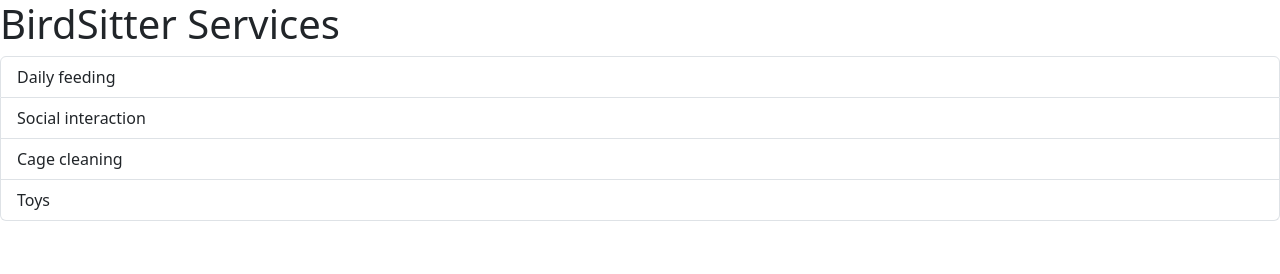
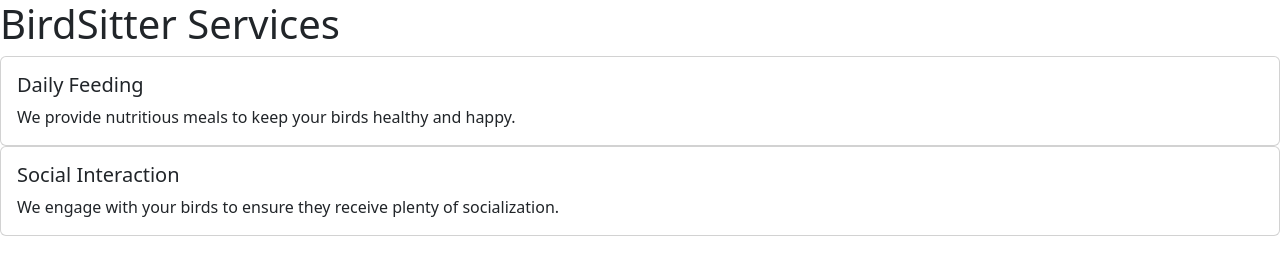
Before and after one commit to dial0010/mis4013hw1, a plain HTML site: page birdsitter.html in a window 1280 px wide. Drawn offline with nearby package versions, Linux system fonts and the light colour scheme.

Commit message:
Update birdsitter.html

```diff
--- a/birdsitter.html
+++ b/birdsitter.html
@@ -1,15 +1,25 @@
 <!doctype html>
 <html lang="en">
-<head>
+  <head>
     <meta charset="utf-8">
     <meta name="viewport" content="width=device-width, initial-scale=1">
-    <title>BirdSitter Services</title>
+    <title>BirdSitter</title>
     <link href="https://cdn.jsdelivr.net/npm/bootstrap@5.3.3/dist/css/bootstrap.min.css" rel="stylesheet">
-</head>
-<body>
+  </head>
+  <body>
     <h1>BirdSitter Services</h1>
-    <ul class="list-group">
-        <li class="list-group-item">Daily feeding</li>
-        <li class="list-group-item">Social interaction</li>
-        <li class="list-group-item">Cage cleaning</li>
-        <li class="list-group-item">Toys
+    <div class="card">
+      <div class="card-body">
+        <h5 class="card-title">Daily Feeding</h5>
+        <p class="card-text">We provide nutritious meals to keep your birds healthy and happy.</p>
+      </div>
+    </div>
+    <div class="card">
+      <div class="card-body">
+        <h5 class="card-title">Social Interaction</h5>
+        <p class="card-text">We engage with your birds to ensure they receive plenty of socialization.</p>
+      </div>
+    </div>
+    <script src="https://cdn.jsdelivr.net/npm/bootstrap@5.3.3/dist/js/bootstrap.bundle.min.js"></script>
+  </body>
+</html>
```
